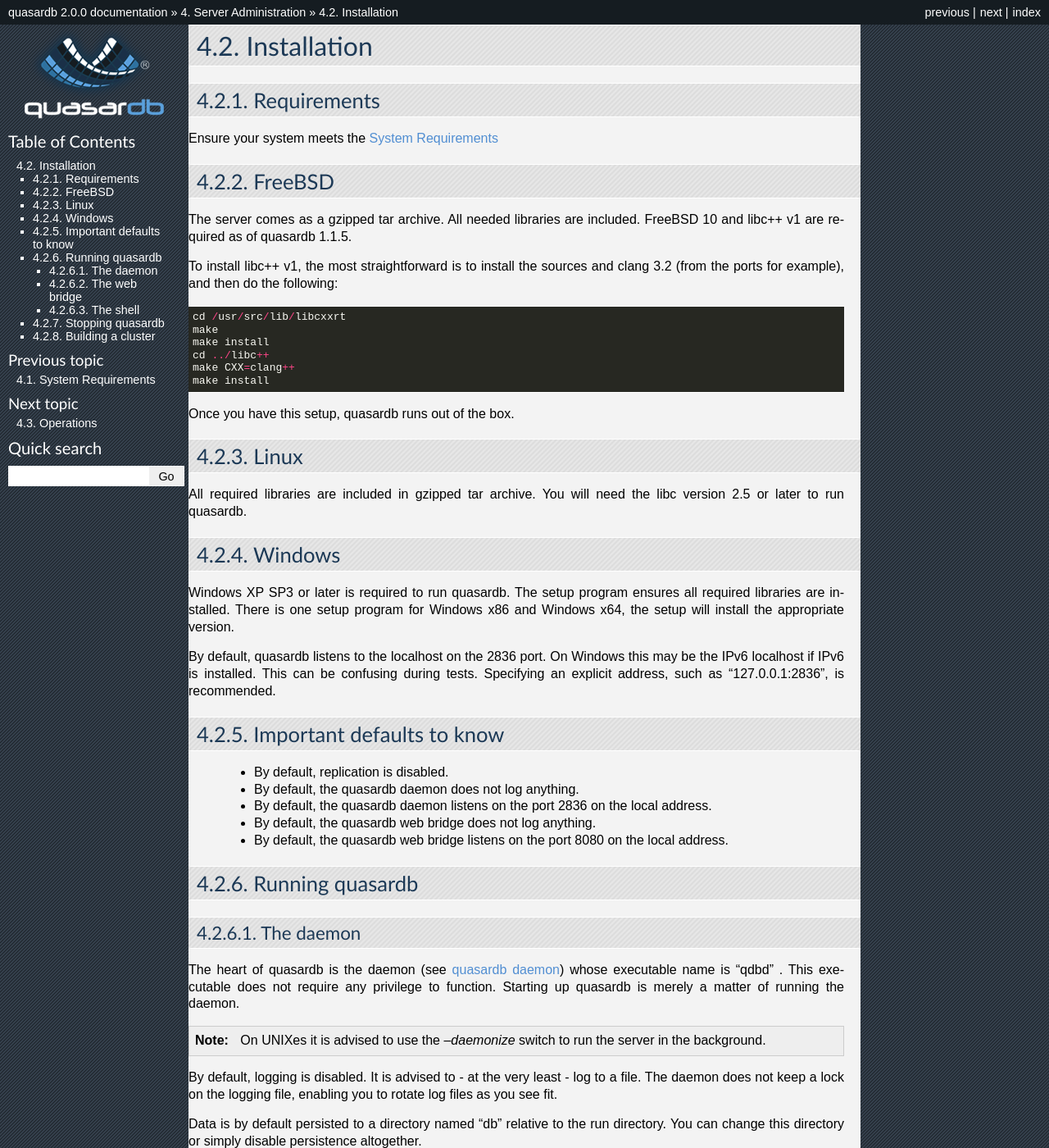
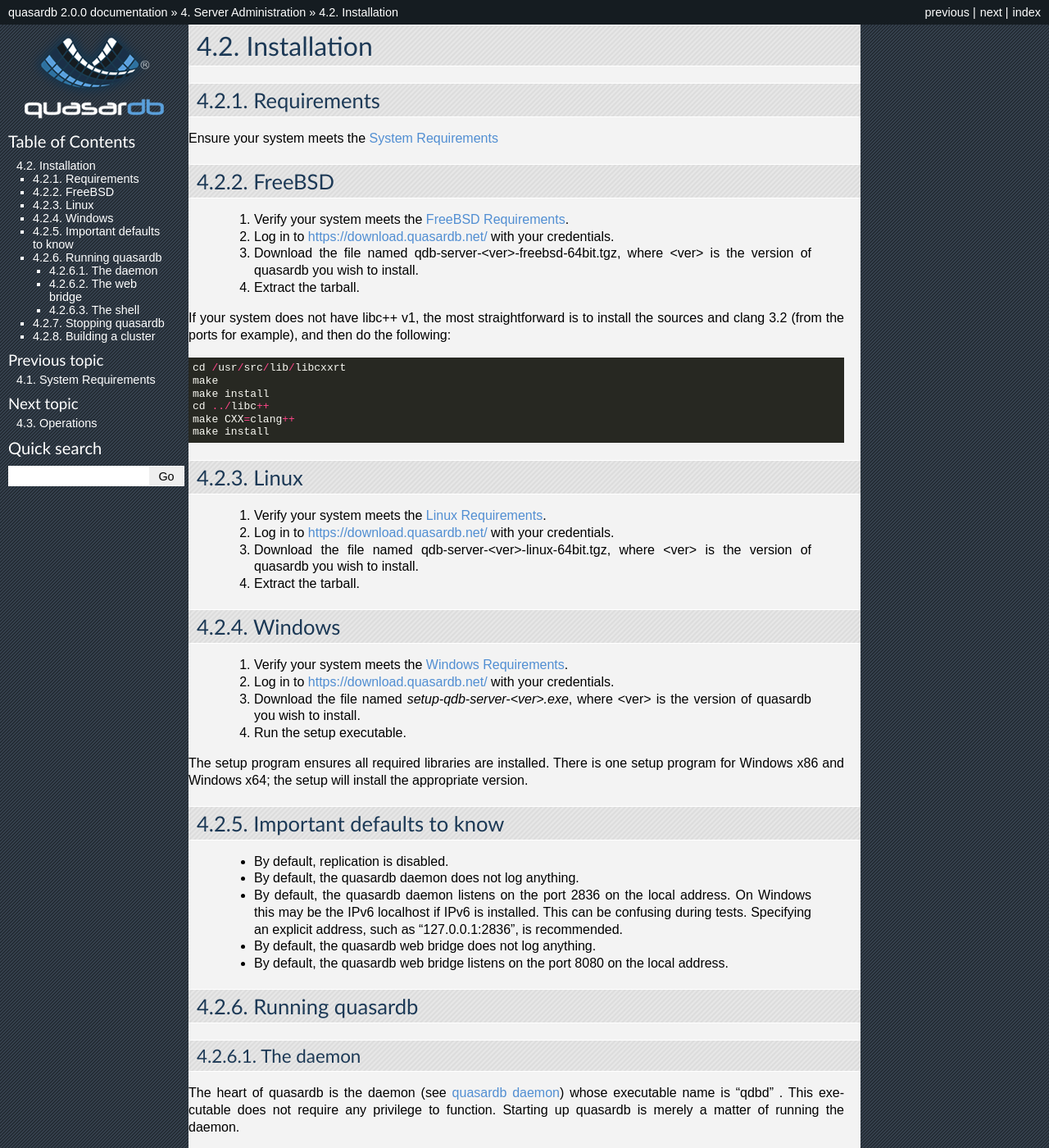
Before and after one commit to iltommi/qdb-documentation, a Sphinx documentation site: the page built from source/administration/installation.rst, in a window 1280 px wide and 1400 px high. Shown: the whole window at 82% size. Built offline with Sphinx 7.4.7, drawn with Linux system fonts in a browser that asks for light colours; pages that are not in the unit, such as notebooks, are missing from menus.

Commit message:
Clarify installation steps and requirements.

```diff
--- a/source/administration/installation.rst
+++ b/source/administration/installation.rst
@@ -10,9 +10,12 @@ Ensure your system meets the :doc:`system_requirements`
 FreeBSD
 -------
 
-The server comes as a gzipped tar archive. All needed libraries are included. FreeBSD 10 and libc++ v1 are required as of quasardb 1.1.5.
+ #. Verify your system meets the :ref:`sysreq-freebsd`.
+ #. Log in to https://download.quasardb.net/ with your credentials.
+ #. Download the file named qdb-server-<ver>-freebsd-64bit.tgz, where <ver> is the version of quasardb you wish to install.
+ #. Extract the tarball.
 
-To install libc++ v1, the most straightforward is to install the sources and clang 3.2 (from the ports for example), and then do the following::
+If your system does not have libc++ v1, the most straightforward is to install the sources and clang 3.2 (from the ports for example), and then do the following::
 
     cd /usr/src/lib/libcxxrt
     make
@@ -21,26 +24,31 @@ To install libc++ v1, the most straightforward is to install the sources and cla
     make CXX=clang++
     make install
 
-Once you have this setup, quasardb runs out of the box.
 
 Linux
 -----
 
-All required libraries are included in gzipped tar archive. You will need the libc version 2.5 or later to run quasardb.
+ #. Verify your system meets the :ref:`sysreq-linux`.
+ #. Log in to https://download.quasardb.net/ with your credentials.
+ #. Download the file named qdb-server-<ver>-linux-64bit.tgz, where <ver> is the version of quasardb you wish to install.
+ #. Extract the tarball.
 
 Windows
 -------
 
-Windows XP SP3 or later is required to run quasardb. The setup program ensures all required libraries are installed. There is one setup program for Windows x86 and Windows x64, the setup will install the appropriate version.
+ #. Verify your system meets the :ref:`sysreq-windows`.
+ #. Log in to https://download.quasardb.net/ with your credentials.
+ #. Download the file named `setup-qdb-server-<ver>.exe`, where <ver> is the version of quasardb you wish to install.
+ #. Run the setup executable.
 
-By default, quasardb listens to the localhost on the 2836 port. On Windows this may be the IPv6 localhost if IPv6 is installed. This can be confusing during tests. Specifying an explicit address, such as "127.0.0.1:2836", is recommended.
+The setup program ensures all required libraries are installed. There is one setup program for Windows x86 and Windows x64; the setup will install the appropriate version.
 
 Important defaults to know
 ---------------------------
 
     * By default, replication is disabled.
     * By default, the quasardb daemon does not log anything.
-    * By default, the quasardb daemon listens on the port 2836 on the local address.
+    * By default, the quasardb daemon listens on the port 2836 on the local address. On Windows this may be the IPv6 localhost if IPv6 is installed. This can be confusing during tests. Specifying an explicit address, such as "127.0.0.1:2836", is recommended.
     * By default, the quasardb web bridge does not log anything.
     * By default, the quasardb web bridge listens on the port 8080 on the local address.
 
--- a/source/administration/system_requirements.rst
+++ b/source/administration/system_requirements.rst
@@ -23,7 +23,8 @@ Software Requirements
 FreeBSD Requirements
 ^^^^^^^^^^^^^^^^^^^^
 
-    * FreeBSD 8 or 9, amd64 only
+    * FreeBSD 8 or 9, x86_64 (for quasardb < 1.1.5)
+    * FreeBSD 10, x86_64 (for quasardb >= 1.1.5)
     * libc++ v1
     * Python 2.7.x (optional)
     * Java JDK (optional)
```
Also changed, not shown: other parts of source/administration/system_requirements.rst (+2 -2 lines).
